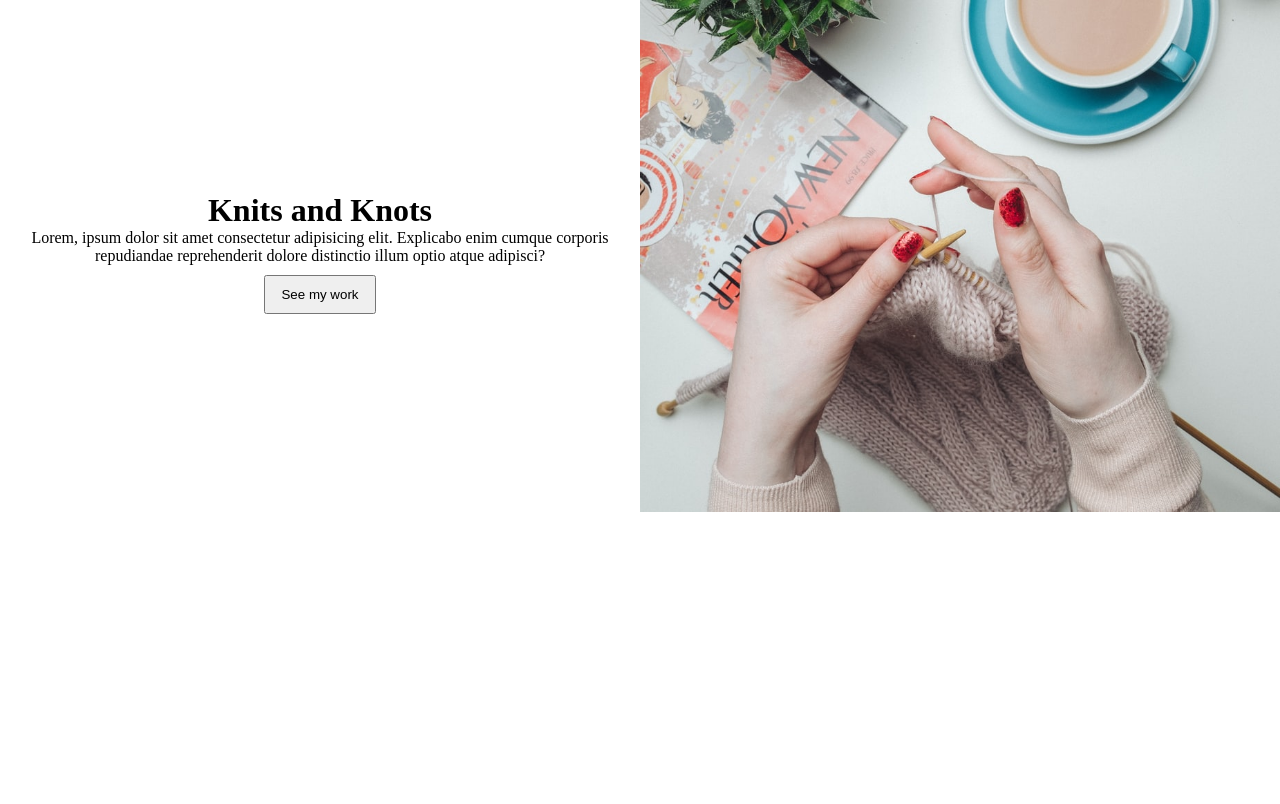
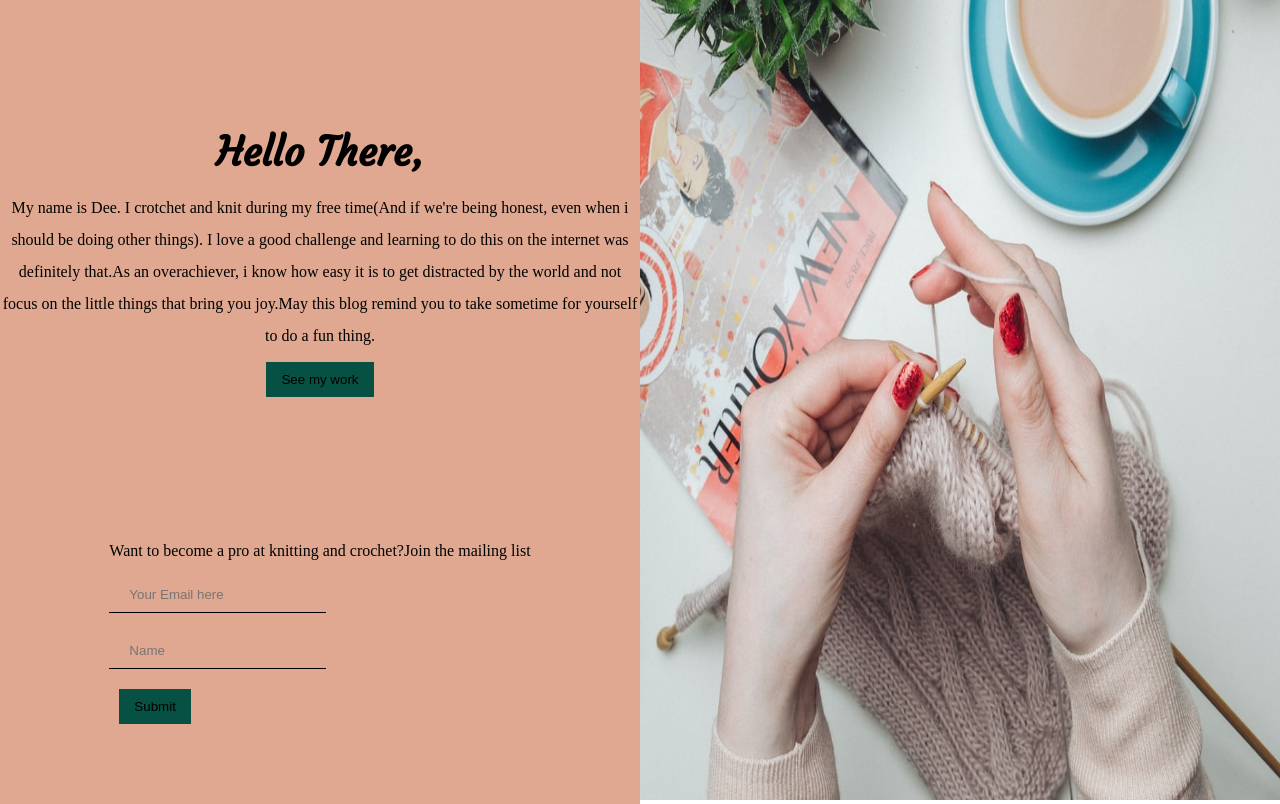
Before and after one commit to WNjoroge-glitch/Static-knit-website, a plain HTML site: page index.html in a window 1280 px wide. Drawn offline with Linux system fonts and the light colour scheme.

Commit message:
added styles

```diff
--- a/CSS/main.css
+++ b/CSS/main.css
@@ -4,9 +4,17 @@
     box-sizing:border-box;
 
 }
-h1{
+body {
+    background-color:#526760;
+}
+.intro{
     text-align:center;
-    margin-bottom:3em;
+    margin-bottom:1.5em;
+}
+.intro p{
+    text-align:center;
+    font-size:35px;
+
 }
 .products-area{
     display:grid;
@@ -21,10 +29,25 @@ h1{
     align-items:center;
     justify-content: center;
 }
+.info-area p{
+    text-align:center;
+}
+.info-area button {
+    padding:10px 15px;
+    margin:10px 0;
+    background-color:#E0A890;
+    border-radius:5px;
+    outline:none;
+    border:none;
+    appearance: none;
+
+}
+
 .ratings{
     display:flex;
     margin:10px 0;
 }
+
 
 img{
     width:50%;
--- a/CSS/style.css
+++ b/CSS/style.css
@@ -2,6 +2,8 @@
     margin:0;
     padding:0;
     box-sizing: border-box;
+
+
 }
 .container{
     display:grid;
@@ -10,20 +12,65 @@
 }
 img{
     width:100%;
-    height:auto;
+    height:100vh;;
+}
+
+.main-area{
+    /* display:flex;
+    flex-direction:column;
+    align-items:center;
+    justify-content: center; */
+    background-color:#E0A890;
+
+
 }
 #introduction-area{
     display:flex;
     flex-direction:column;
     align-items:center;
     justify-content: center;
+    margin-top:5em;
+
+}
+#call-to-action{
+    margin-top:8em;
+
+
+
+
+}
+.reach-out{
+    margin-top:3em;
 }
 #introduction-area p{
     text-align:center;
+    line-height:2;
+
 }
-#introduction-area button{
+span{
+    font-family:'Courgette',cursive;
+    font-size:2.5em;
+}
+button{
     padding:10px 15px;
     margin:10px;
+    background-color:#065143;
+    outline:none;
+    border:none;
+    appearance: none;
+    transition:all 0.5s ease;
+    opacity:1
+}
+button:hover {
+    background-color:#70B77E;
+    opacity:.7;
+}
+input{
+    padding:10px 20px;
+    margin:10px 0;
+    background:transparent;
+    border:none;
+    border-bottom:1px solid black;
 }
 @media screen and (max-width:700px){
     .container {
--- a/index.html
+++ b/index.html
@@ -4,21 +4,55 @@
     <meta charset="UTF-8">
     <meta name="viewport" content="width=device-width, initial-scale=1.0">
     <link rel="stylesheet" href="CSS/style.css">
+    <link rel="preconnect" href="https://fonts.gstatic.com">
+<link href="https://fonts.googleapis.com/css2?family=Courgette&display=swap" rel="stylesheet">
     <title>Knits</title>
 </head>
 <body>
     <div class="container">
+        <div class="main-area">
             <div id="introduction-area">
-            <h1>Knits and Knots</h1>
-            <p>Lorem, ipsum dolor sit amet consectetur adipisicing elit. Explicabo enim cumque corporis repudiandae reprehenderit dolore distinctio illum optio atque adipisci?</p>
+
+                <p><br><span><strong>Hello There,</strong></span></br>My name is Dee. I crotchet and knit during my free time(And if we're being honest, even when i should be doing other things). I love a good challenge and learning to do this on the internet was definitely that.As an overachiever, i know how easy it is to get distracted by the world and not focus on the little things that bring you joy.May this blog remind you to take sometime for yourself to do a fun thing.
+                </p>
                 <a href="main.html">
                     <button>See my work</button>
                 </a>
 
+                <div id="call-to-action">
+
+                    <form action="">
+                        <p>Want to become a pro at knitting and crochet?Join the mailing list</p>
+                        <div>
+                            <label for="email"></label>
+                        <input type="email" id="email" name="email"placeholder="Your Email here"  >
+
                         </div>
+                        <div>
+                            <label for="name"></label>
+                        <input type="text" id="name" name="name" placeholder="Name" >
+
+
+                        </div>
+                        <button>Submit</button>
+
+
+                    </form>
+
+                    </div>
+
+
+            </div>
+
+        </div>
+
+
             <div id="img-area">
                 <img src="CSS/photo-1541944743827-e04aa6427c33.jfif" alt="woman-knitting">
             </div>
+
+
+
     </div>
 
 
```
Also changed, not shown: main.html (+15 -6 lines), CSS/pexels-photo-2658451.jpeg (added), CSS/pexels-photo-3170635.jpeg (added). Lines whose indentation alone changed are shown as unchanged.
